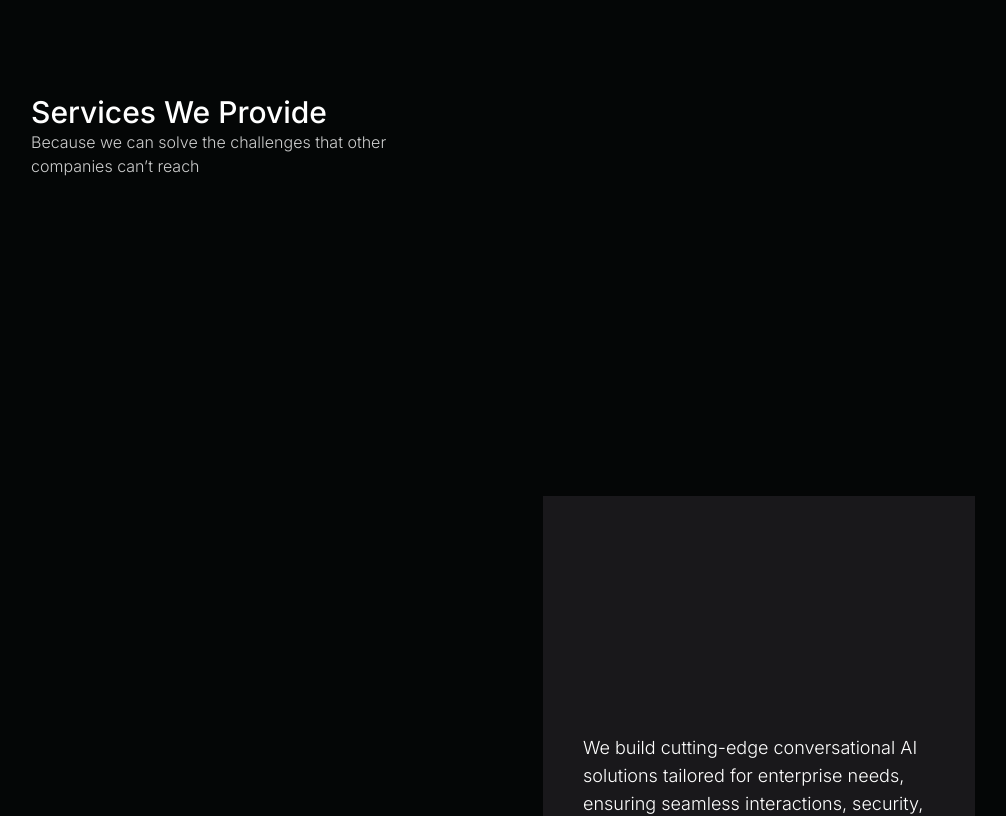
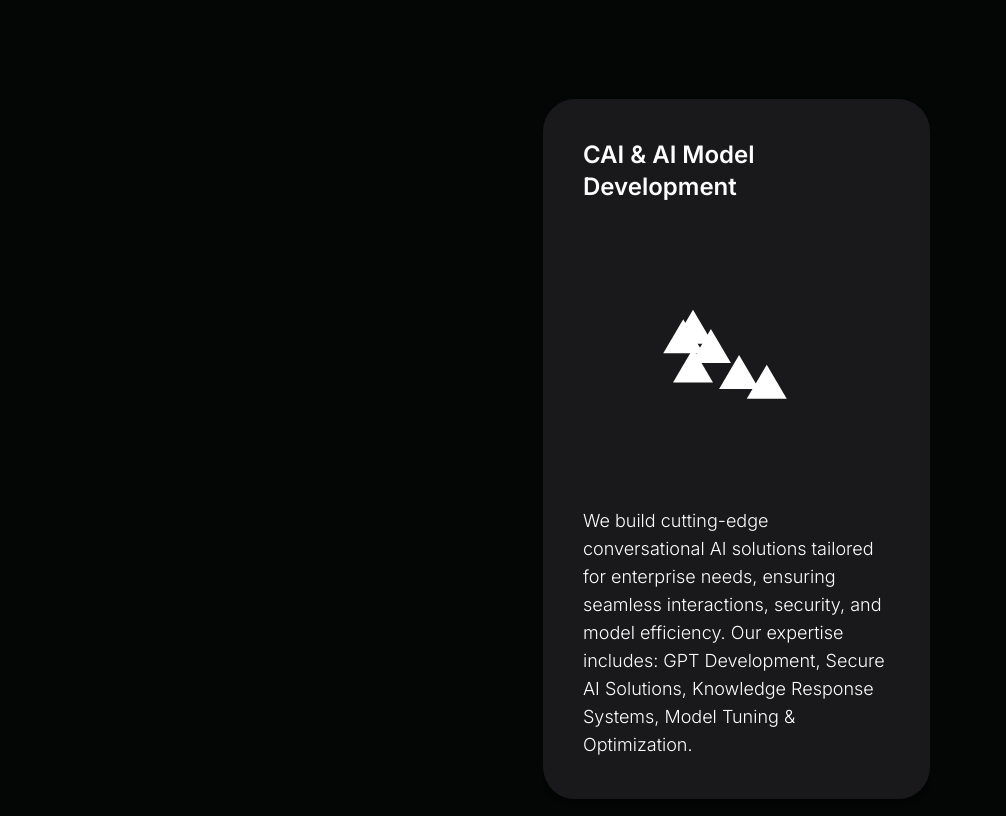
Before and after one commit to zoro-diablo/sanny, a React (Vite) app: page / in a window 1280 px wide. Shown: the part 4640-5456 px from the top of the page, without its empty margins (137-1143 px from the left). Built offline with nearby package versions, Linux system fonts and the light colour scheme.

Commit message:
Change in ScrollSection

```diff
--- a/src/components/ScrollSection.jsx
+++ b/src/components/ScrollSection.jsx
@@ -1,5 +1,6 @@
-import { motion, useScroll, useTransform, useSpring } from 'framer-motion';
-import { useRef } from 'react';
+import { motion, useScroll, useTransform, useSpring, useAnimation } from 'framer-motion';
+import { useRef, useEffect } from 'react';
+import { useInView } from 'react-intersection-observer';
 import { cards } from '../utils/content';
 
 const ScrollSection = () => {
@@ -11,11 +12,10 @@ const ScrollSection = () => {
     offset: ['start start', 'end end'],
   });
 
-  const cardHeight = 600;
+  const cardHeight = 700;
   const totalCardsHeight = cardHeight * cards.length;
   const marginBottom = 0;
-  const totalScrollDistance =
-    totalCardsHeight + marginBottom * (cards.length - 1);
+  const totalScrollDistance = totalCardsHeight + marginBottom * (cards.length - 1);
 
   const y = useSpring(
     useTransform(scrollYProgress, [0, 1], [0, -totalScrollDistance]),
@@ -24,79 +24,287 @@ const ScrollSection = () => {
 
   const cardColors = ['#ffffff', '#daea22', '#19181b'];
 
+  const shapeVariants = {
+    hidden: { scale: 0, opacity: 0 },
+    visible: {
+      scale: 1,
+      opacity: 1,
+      transition: {
+        duration: 1,
+        ease: 'easeInOut',
+        type: 'spring',
+        bounce: 0.4,
+      },
+    },
+  };
+
+  const CardWithShape = ({ card, index, color }) => {
+    const controls = useAnimation();
+    const [ref, inView] = useInView({
+      triggerOnce: false,
+      threshold: 0.3,
+    });
+
+    useEffect(() => {
+      if (inView) {
+        controls.start('visible');
+      } else {
+        controls.start('hidden');
+      }
+    }, [controls, inView]);
+
+    const renderShape = (index) => {
+      switch (index) {
+        case 0: // Card 1 - Two Rotating Squares
+          return (
+            <motion.div
+              variants={shapeVariants}
+              initial="hidden"
+              animate={controls}
+              className="relative w-32 h-32 flex items-center justify-center"
+            >
+              {/* Larger Square - Rotates Clockwise */}
+              <motion.div
+                className="absolute w-24 h-24 border-2 border-black"
+                animate={{ rotate: 360 }}
+                transition={{
+                  duration: 4,
+                  repeat: Infinity,
+                  ease: 'linear',
+                }}
+              />
+              {/* Smaller Square - Rotates Counterclockwise */}
+              <motion.div
+                className="absolute w-16 h-16 border-2 border-black"
+                animate={{ rotate: -360 }}
+                transition={{
+                  duration: 3,
+                  repeat: Infinity,
+                  ease: 'linear',
+                }}
+              />
+            </motion.div>
+          );
+
+        case 1: // Card 2 - Three Pulsing Circles
+          return (
+            <motion.div
+              variants={shapeVariants}
+              initial="hidden"
+              animate={controls}
+              className="flex justify-center items-center space-x-4"
+            >
+              {/* Circle 1 */}
+              <motion.div
+                className="w-16 h-16 rounded-full border-2 border-black"
+                whileInView={{ scale: [1, 1.2, 1] }}
+                transition={{
+                  duration: 2,
+                  repeat: Infinity,
+                  ease: 'easeInOut',
+                  delay: 0,
+                }}
+              />
+              {/* Circle 2 */}
+              <motion.div
+                className="w-16 h-16 rounded-full border-2 border-black"
+                whileInView={{ scale: [1, 1.2, 1] }}
+                transition={{
+                  duration: 2,
+                  repeat: Infinity,
+                  ease: 'easeInOut',
+                  delay: 0.5,
+                }}
+              />
+              {/* Circle 3 */}
+              <motion.div
+                className="w-16 h-16 rounded-full border-2 border-black"
+                whileInView={{ scale: [1, 1.2, 1] }}
+                transition={{
+                  duration: 2,
+                  repeat: Infinity,
+                  ease: 'easeInOut',
+                  delay: 1,
+                }}
+              />
+            </motion.div>
+          );
+
+        case 2: // Card 3 - Six Moving Triangles
+          return (
+            <motion.div
+              variants={shapeVariants}
+              initial="hidden"
+              animate={controls}
+              className="w-32 h-32 relative"
+            >
+              {/* Triangle 1 - Diagonal Movement */}
+              <motion.div
+                className="w-0 h-0 border-l-[20px] border-r-[20px] border-b-[34px] border-l-transparent border-r-transparent border-b-white absolute"
+                style={{ left: '50%', top: '50%' }}
+                animate={{
+                  x: [-10, 10, -10],
+                  y: [-10, 10, -10],
+                }}
+                transition={{
+                  duration: 2,
+                  repeat: Infinity,
+                  ease: 'easeInOut',
+                }}
+              />
+              {/* Triangle 2 - Horizontal Movement */}
+              <motion.div
+                className="w-0 h-0 border-l-[20px] border-r-[20px] border-b-[34px] border-l-transparent border-r-transparent border-b-white absolute"
+                style={{ left: '50%', top: '50%' }}
+                animate={{
+                  x: [-30, 30, -30],
+                  y: 0,
+                }}
+                transition={{
+                  duration: 1.8,
+                  repeat: Infinity,
+                  ease: 'easeInOut',
+                }}
+              />
+              {/* Triangle 3 - Vertical Movement */}
+              <motion.div
+                className="w-0 h-0 border-l-[20px] border-r-[20px] border-b-[34px] border-l-transparent border-r-transparent border-b-white absolute"
+                style={{ left: '0%', top: '30%' }}
+                animate={{
+                  x: 0,
+                  y: [-30, 30, -30],
+                }}
+                transition={{
+                  duration: 2.2,
+                  repeat: Infinity,
+                  ease: 'easeInOut',
+                }}
+              />
+              {/* Triangle 4 - Opposite Diagonal Movement */}
+              <motion.div
+                className="w-0 h-0 border-l-[20px] border-r-[20px] border-b-[34px] border-l-transparent border-r-transparent border-b-white absolute"
+                style={{ left: '0%', top: '30%' }}
+                animate={{
+                  x: [10, -10, 10],
+                  y: [10, -10, 10],
+                }}
+                transition={{
+                  duration: 2,
+                  repeat: Infinity,
+                  ease: 'easeInOut',
+                }}
+              />
+              {/* Triangle 5 - Opposite Horizontal Movement */}
+              <motion.div
+                className="w-0 h-0 border-l-[20px] border-r-[20px] border-b-[34px] border-l-transparent border-r-transparent border-b-white absolute"
+                style={{ left: '0%', top: '30%' }}
+                animate={{
+                  x: [30, -30, 30],
+                  y: 0,
+                }}
+                transition={{
+                  duration: 1.8,
+                  repeat: Infinity,
+                  ease: 'easeInOut',
+                }}
+              />
+              {/* Triangle 6 - Opposite Vertical Movement */}
+              <motion.div
+                className="w-0 h-0 border-l-[20px] border-r-[20px] border-b-[34px] border-l-transparent border-r-transparent border-b-white absolute"
+                style={{ left: '0%', top: '30%' }}
+                animate={{
+                  x: 0,
+                  y: [30, -30, 30],
+                }}
+                transition={{
+                  duration: 2.2,
+                  repeat: Infinity,
+                  ease: 'easeInOut',
+                }}
+              />
+            </motion.div>
+          );
+
+        default:
+          return null;
+      }
+    };
+
+    return (
+      <div
+        ref={ref}
+        className="w-full p-10 rounded-4xl shadow-md flex flex-col justify-between mb-10"
+        style={{
+          height: `${cardHeight}px`,
+          backgroundColor: color,
+          color: index === 2 ? '#ffffff' : '#000000',
+        }}
+      >
+        <div className="flex flex-col h-full">
+          <h2 className="text-2xl font-semibold mb-4">{card.title}</h2>
+          <div className="flex-grow flex items-center justify-center">
+            {renderShape(index)}
+          </div>
+          <p className="text-left font-light text-lg mt-4">{card.description}</p>
+        </div>
+      </div>
+    );
+  };
+
   return (
     <div
       ref={sectionRef}
-      className='relative w-full max-w-5xl mx-auto my-[10%] sm:my-0  sm:h-[280vh]'
+      className="relative w-full px-[4%] sm:px-[13.5%] mx-auto my-[10%] sm:my-0 sm:h-[200vh]"
     >
-      {/* Left Sticky Heading */}
       <div
-        className='text-center mb-10 sm:mb-0 px-10 sm:px-4
+        className="text-center mb-10 sm:mb-0 px-10 sm:px-4
         sm:px-6
-        md:absolute md:left-0 md:top-0 md:h-[calc(100vh-80px)] md:w-1/2 md:text-white md:flex md:items-center md:justify-center md:p-6 md:z-10 md:sticky md:top-10
+         md:left-0 md:top-0 md:h-[calc(50vh-80px)] md:w-1/2 md:text-white md:flex md:items-center md:justify-center md:p-6 md:z-10 md:sticky
         lg:p-8
-        xl:p-10'
+        xl:p-10"
       >
-        <div className='text-left'>
-          <h1 className='text-3xl font-medium'>Services We Provide</h1>
-          <h1 className='text-md text-white md:text-white/80 font-medium mb-4 hidden'>
+        <div className="text-left">
+          <h1 className="text-3xl font-medium">Services We Provide</h1>
+          <h1 className="text-md text-white md:text-white/80 font-medium mb-4 hidden">
             Powering the future of AI-driven enterprises
           </h1>
-          <p className='text-white md:text-white/80 font-light'>
+          <p className="text-white md:text-white/80 font-light">
             Because we can solve the challenges that other companies can’t reach
           </p>
         </div>
       </div>
 
-      {/* Cards Container */}
-      <div className='w-full px-4 sm:px-6 md:w-1/2 md:ml-[50%] md:h-[400vh] lg:px-8 xl:px-10'>
-        {/* Mobile Grid Layout */}
-        <div className='grid grid-cols-1 gap-6 md:hidden'>
+      <div className="w-full px-4 sm:px-6 md:w-1/2 md:ml-[50%] md:h-[400vh] lg:px-8 xl:px-10">
+        <div className="grid grid-cols-1 gap-6 md:hidden">
           {cards.map((card, index) => (
-            <div
+            <CardWithShape
               key={index}
-              className='w-full p-10 rounded-4xl shadow-md flex flex-col justify-between mb-10'
-              style={{
-                backgroundColor: cardColors[index] || '#ffffff',
-                color: index === 2 ? '#ffffff' : '#000000',
-              }}
-            >
-              <h2 className='text-2xl font-semibold mb-4'>{card.title}</h2>
-              <p className='text-left font-light text-lg'>{card.description}</p>
-            </div>
+              card={card}
+              index={index}
+              color={cardColors[index] || '#ffffff'}
+            />
           ))}
         </div>
 
-        {/* Desktop Scrollable Cards */}
         <div
           ref={scrollRef}
-          className='hidden md:block h-[400vh] overflow-y-auto scroll-smooth snap-y snap-mandatory'
+          className="hidden md:block h-[300vh] overflow-y-auto scroll-smooth snap-y snap-mandatory"
           style={{
-            '&::-webkit-scrollbar': {
-              display: 'none',
-            },
+            '&::-webkit-scrollbar': { display: 'none' },
             scrollbarWidth: 'none',
           }}
         >
           <motion.div
             style={{ y, position: 'relative' }}
-            className='flex flex-col items-center justify-start h-full'
+            className="flex flex-col items-center justify-start h-full"
           >
             {cards.map((card, index) => (
-              <div
+              <CardWithShape
                 key={index}
-                className='w-full p-10 rounded-4xl shadow-md snap-start flex flex-col justify-between mb-10'
-                style={{
-                  height: `${cardHeight}px`,
-                  backgroundColor: cardColors[index] || '#ffffff',
-                  color: index === 2 ? '#ffffff' : '#000000',
-                }}
-              >
-                <h2 className='text-2xl font-semibold mb-4'>{card.title}</h2>
-                <p className='text-left font-light text-lg'>
-                  {card.description}
-                </p>
-              </div>
+                card={card}
+                index={index}
+                color={cardColors[index] || '#ffffff'}
+              />
             ))}
           </motion.div>
         </div>
```
